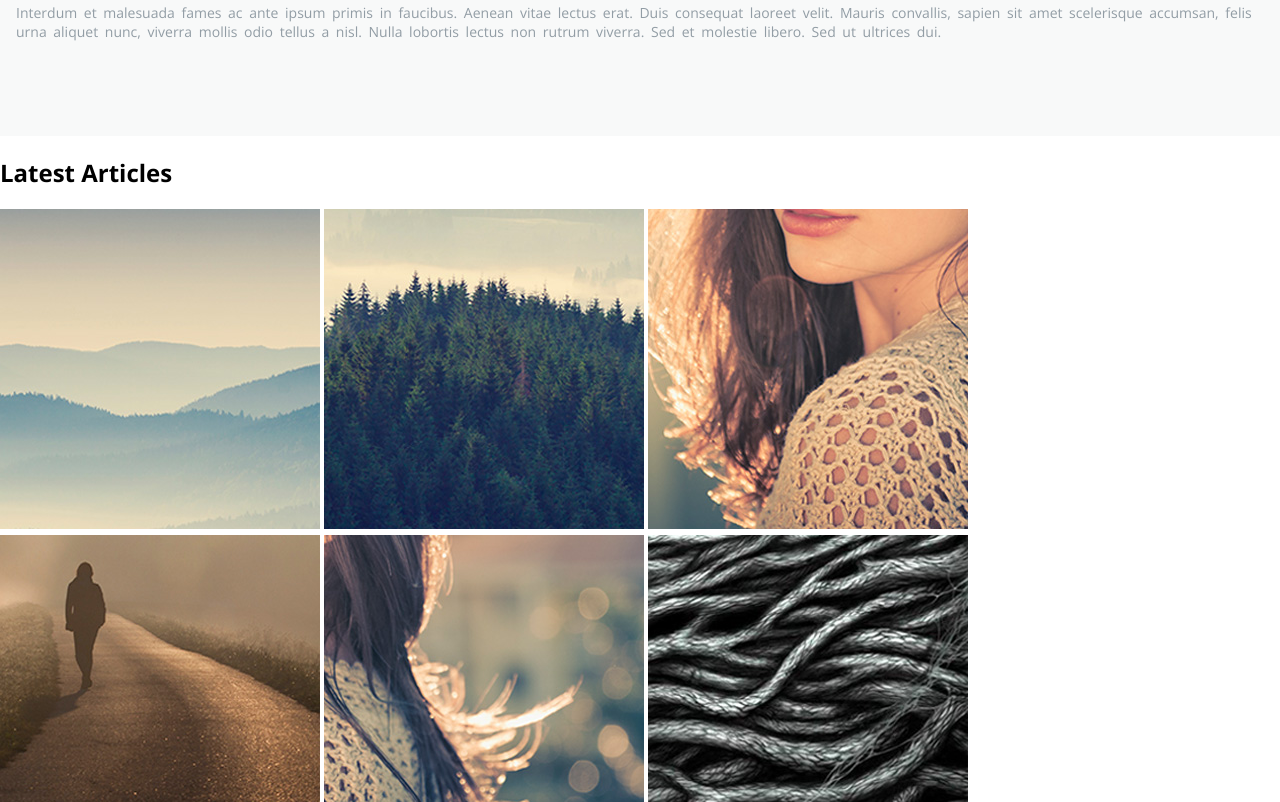
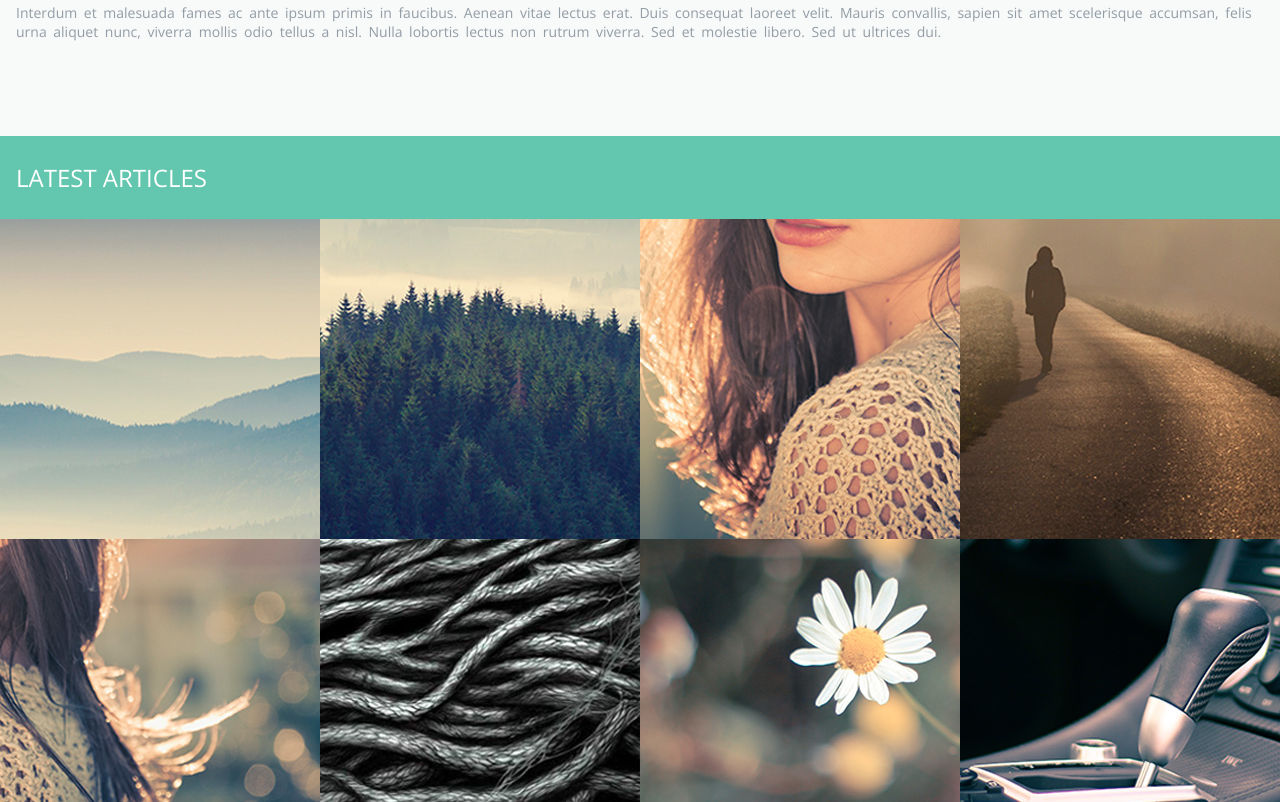
Before and after one commit to gabrielpampolin/ProjetoInfusion, a plain HTML site: page index.html in a window 1280 px wide. Shown: the part 5298-6100 px from the top of the page. Drawn offline with nearby package versions, Linux system fonts and the light colour scheme.

Commit message:
terminando last articles

```diff
--- a/index.html
+++ b/index.html
@@ -133,10 +133,14 @@
         </div>
         </section>
 
-        <section>
-          <h2>Latest Articles</h2>
+        <section class="last-articles">
+          <div class="last-articles__title">
+            <div class="container">
+              <h2>Latest Articles</h2>
+            </div>
+          </div>
 
-          <div>
+          <div class="last-articles__thumbs">
               <a href="#"><img src="img/articles/01.jpg" alt=""></a>
 
               <a href="#"><img src="img/articles/02.jpg" alt=""></a>
--- a/style/main.css
+++ b/style/main.css
@@ -184,7 +184,7 @@ img {
     font-size: 15px;
     margin-right: 15px;
     display: inline-block;
-    transition: background .5s;
+    transition: .5s ease;
 }
 
 .button:hover {
@@ -200,3 +200,27 @@ img {
     background-color: #455357;
     color: white;
 }
+
+.last-articles__title {
+    background-color: #63c6ae;
+    padding: 5px 0;
+}
+
+.last-articles__title h2 {
+    font-size: 24px;
+    color: white;
+    text-transform: uppercase;
+    font-weight: 400;
+}
+
+.last-articles__thumbs {
+    display: grid;
+    grid-template-columns: repeat(auto-fill, minmax(270px, 1fr));
+    grid-auto-rows: auto;
+    gap: 0;
+}
+
+.last-articles__thumbs img {
+    display: block;
+    width: 100%;
+}
```
